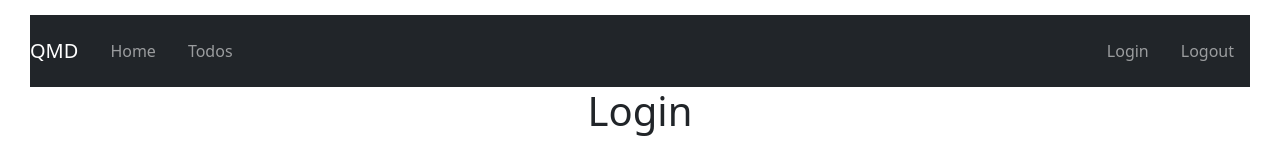
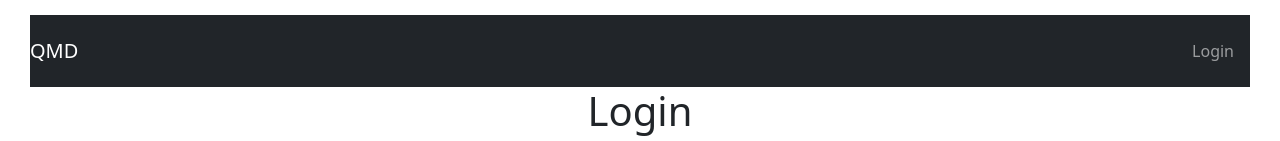
Before and after one commit to qumengdie/todo-app, a React (Create React App) app: page / in a window 1280 px wide. Shown: the top 141 px of the page. Built offline with nearby package versions, Linux system fonts and the light colour scheme; the HTML template or start-up script is replaced by a standard one.

Commit message:
enabled menu linkes based on user auth token

```diff
--- a/src/components/todo/AuthenticationService.js
+++ b/src/components/todo/AuthenticationService.js
@@ -3,6 +3,16 @@
         console.log('registerSuccessfulLogin')
         sessionStorage.setItem('authenticatedUser', username);
     }
+
+    logout() {
+        sessionStorage.removeItem('authenticatedUser');
+    }
+
+    isUserLoggedIn() {
+        let user = sessionStorage.getItem('authenticatedUser')
+        if (user===null) return false
+        return true
+    }
 }
 
 export default new AuthenticationService()
--- a/src/components/todo/TodoApp.jsx
+++ b/src/components/todo/TodoApp.jsx
@@ -10,10 +10,11 @@
     render() {
         const LoginComponentWithNavigation = withNavigation(LoginComponent);
         const WelcomeComponentWithParams = withParams(WelcomeComponent);
+        const HeaderComponentWithNavigation = withNavigation(HeaderComponent);
         return (
             <div className="TodoApp">
                 <Router>
-                    <HeaderComponent/>
+                    <HeaderComponentWithNavigation/>
                     <Routes>
                         <Route path="/" element={<LoginComponentWithNavigation/>} />
                         <Route path="/login" element={<LoginComponentWithNavigation/>} />
@@ -31,17 +32,19 @@
 
 class HeaderComponent extends Component {
     render() {
+        const isUserLoggedIn = AuthenticationService.isUserLoggedIn()
+
         return (
             <header>
                 <nav className="navbar navbar-expand-md navbar-dark bg-dark">
                     <div><a className='navbar-brand'>QMD</a></div>
                     <ul className="navbar-nav">
-                        <li className="nav-link"><Link className="nav-link" to="/welcome/qumengdie">Home</Link></li>
-                        <li className="nav-link"><Link className="nav-link" to="/todos">Todos</Link></li>
+                        {isUserLoggedIn && <li className="nav-link"><Link className="nav-link" to="/welcome/qumengdie">Home</Link></li>}
+                        {isUserLoggedIn && <li className="nav-link"><Link className="nav-link" to="/todos">Todos</Link></li>}
                     </ul>
                     <ul className="navbar-nav navbar-collapse justify-content-end">
-                        <li className="nav-link"><Link className="nav-link" to="/login">Login</Link></li>
-                        <li className="nav-link"><Link className="nav-link" to="/logout">Logout</Link></li>
+                        {!isUserLoggedIn && <li className="nav-link"><Link className="nav-link" to="/login">Login</Link></li>}
+                        {isUserLoggedIn && <li className="nav-link"><Link className="nav-link" to="/logout" onClick={AuthenticationService.logout}>Logout</Link></li>}
                     </ul>
                 </nav>
             </header>
@@ -104,7 +107,7 @@
                             {
                                 this.state.todos.map(
                                     todo =>
-                                    <tr>
+                                    <tr key={todo.id}>
                                         <td>{todo.id}</td>
                                         <td>{todo.description}</td>
                                         <td>{todo.done.toString()}</td>
```
